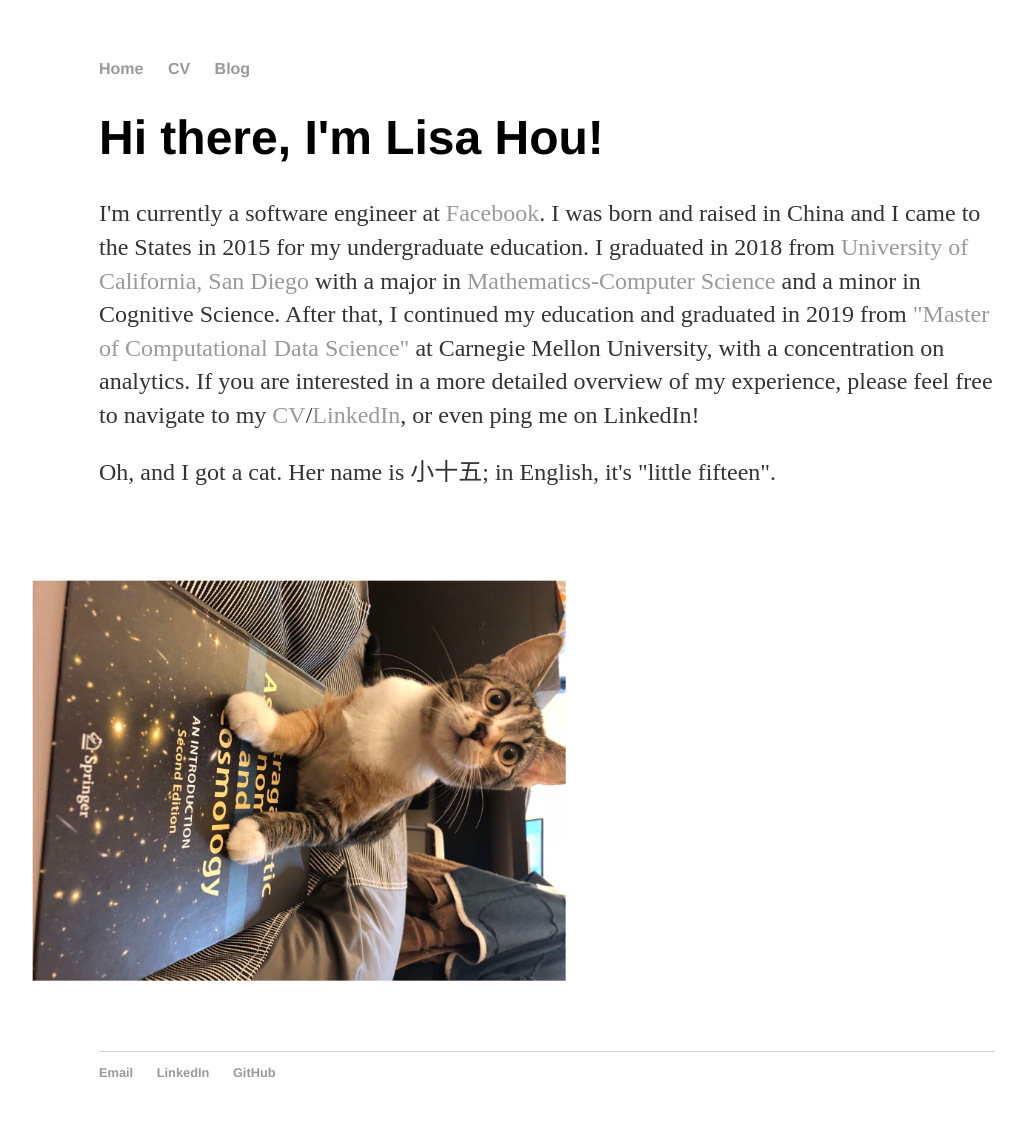
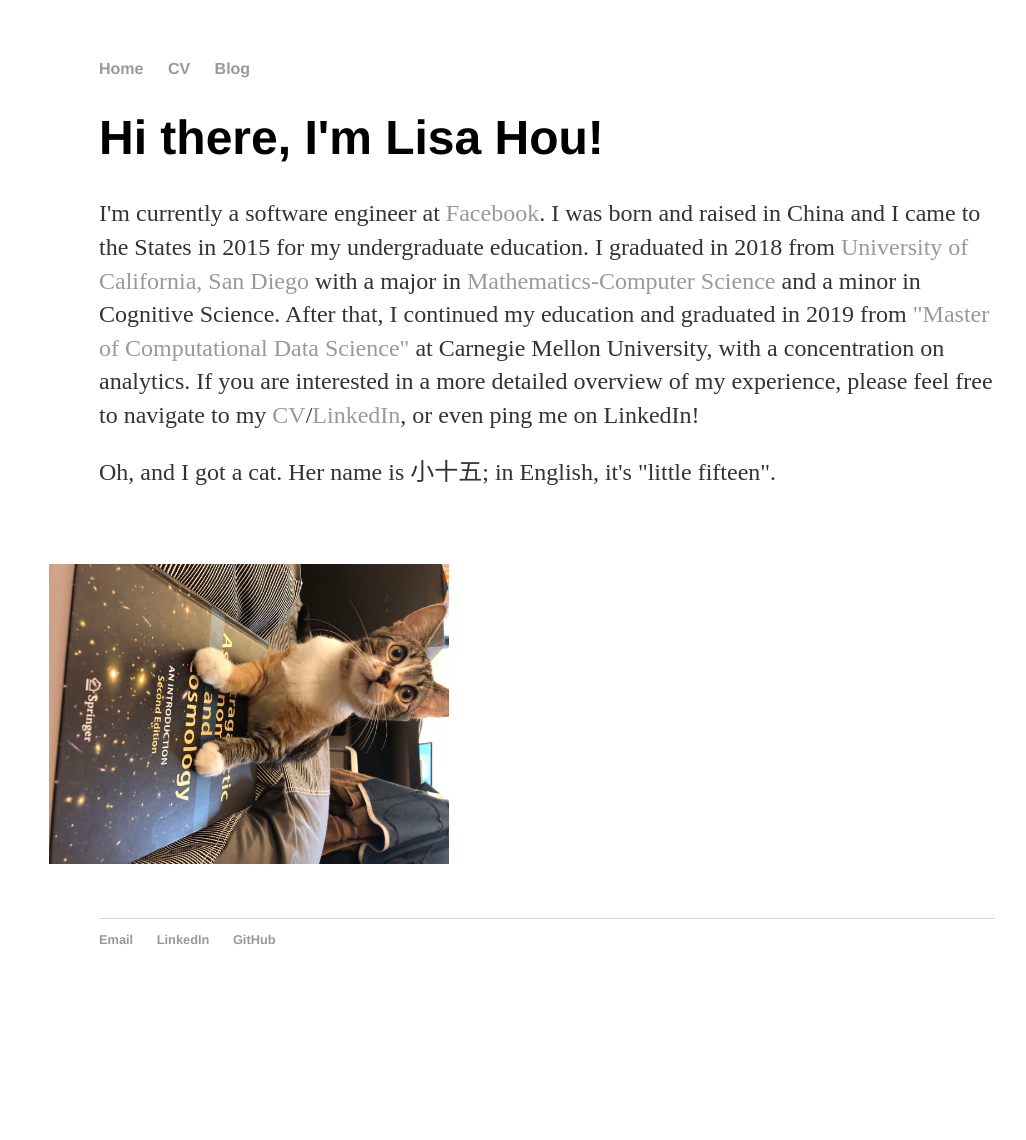
Before and after one commit to lisahou888/lisahou888.github.io, a Jekyll site: the page built from index.html, in a window 1280 px wide. Shown: the whole page, without its empty margins (93-1119 px from the left). Built offline with Jekyll 4.4.1, drawn with Linux system fonts in a browser that asks for light colours; after the commit the page ends 1007 px from its top, so only the background shows below that.

Commit message:
change orientation of image

```diff
--- a/css/main.css
+++ b/css/main.css
@@ -42,10 +42,8 @@
     list-style: none;
 }
 
-.rotate90 {
-    -webkit-transform: rotate(90deg);
-    -moz-transform: rotate(90deg);
-    -o-transform: rotate(90deg);
-    -ms-transform: rotate(90deg);
-    transform: rotate(90deg);
+img {
+-ms-transform: rotate(90deg); /* IE 9 */
+-webkit-transform: rotate(90deg); /* Chrome, Safari, Opera */
+transform: rotate(90deg);
 }
--- a/index.html
+++ b/index.html
@@ -9,4 +9,4 @@
 	<p>Oh, and I got a cat. Her name is 小十五; in English, it's "little fifteen". </p>
 </div><!-- /.blurb -->
 
-<img src="cat.jpeg" alt="Xiao Shi Wu" style="width: 400px;" class="rotate90">
+<img src="cat.jpeg" alt="Xiao Shi Wu" style="height: 400px;">
```
